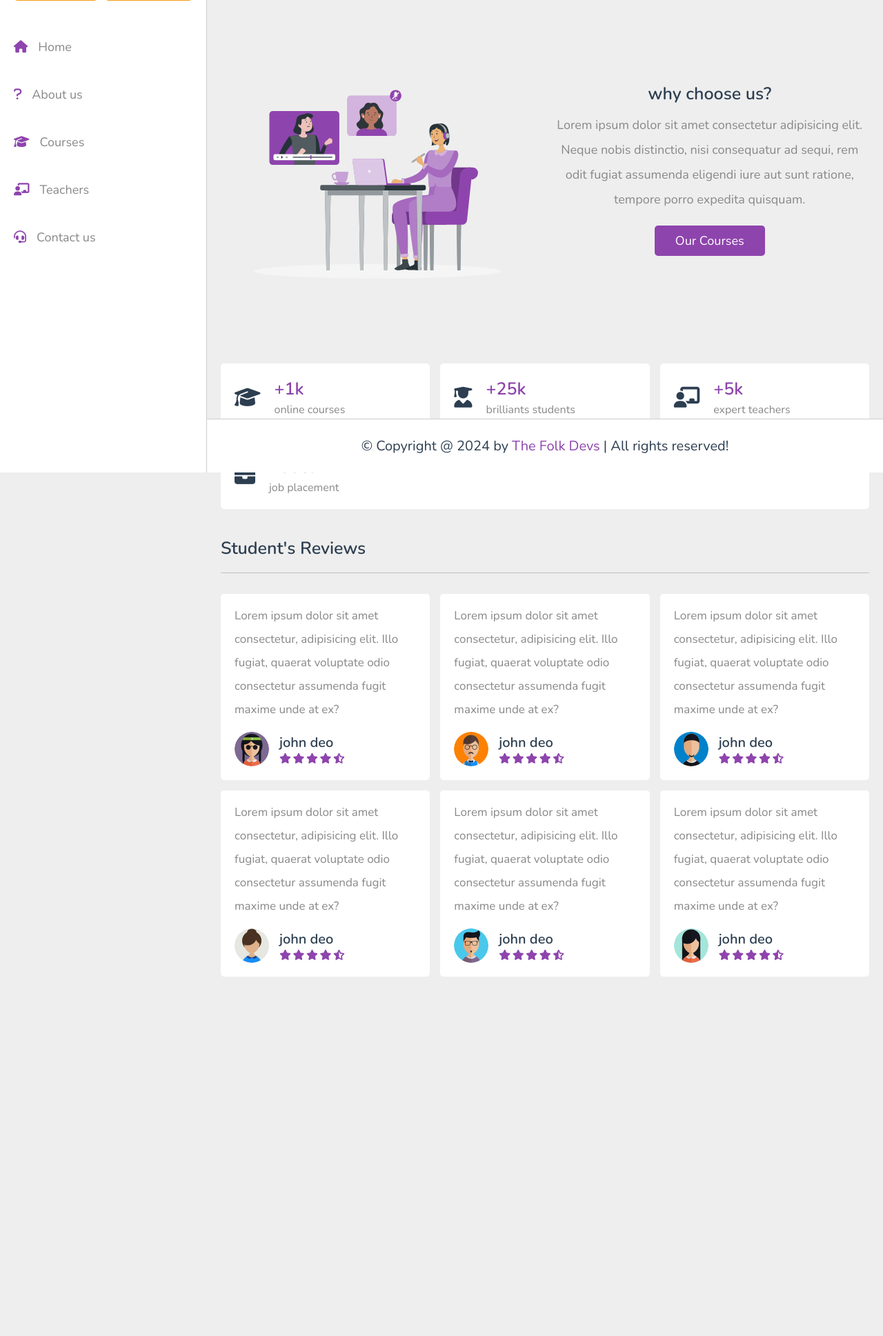
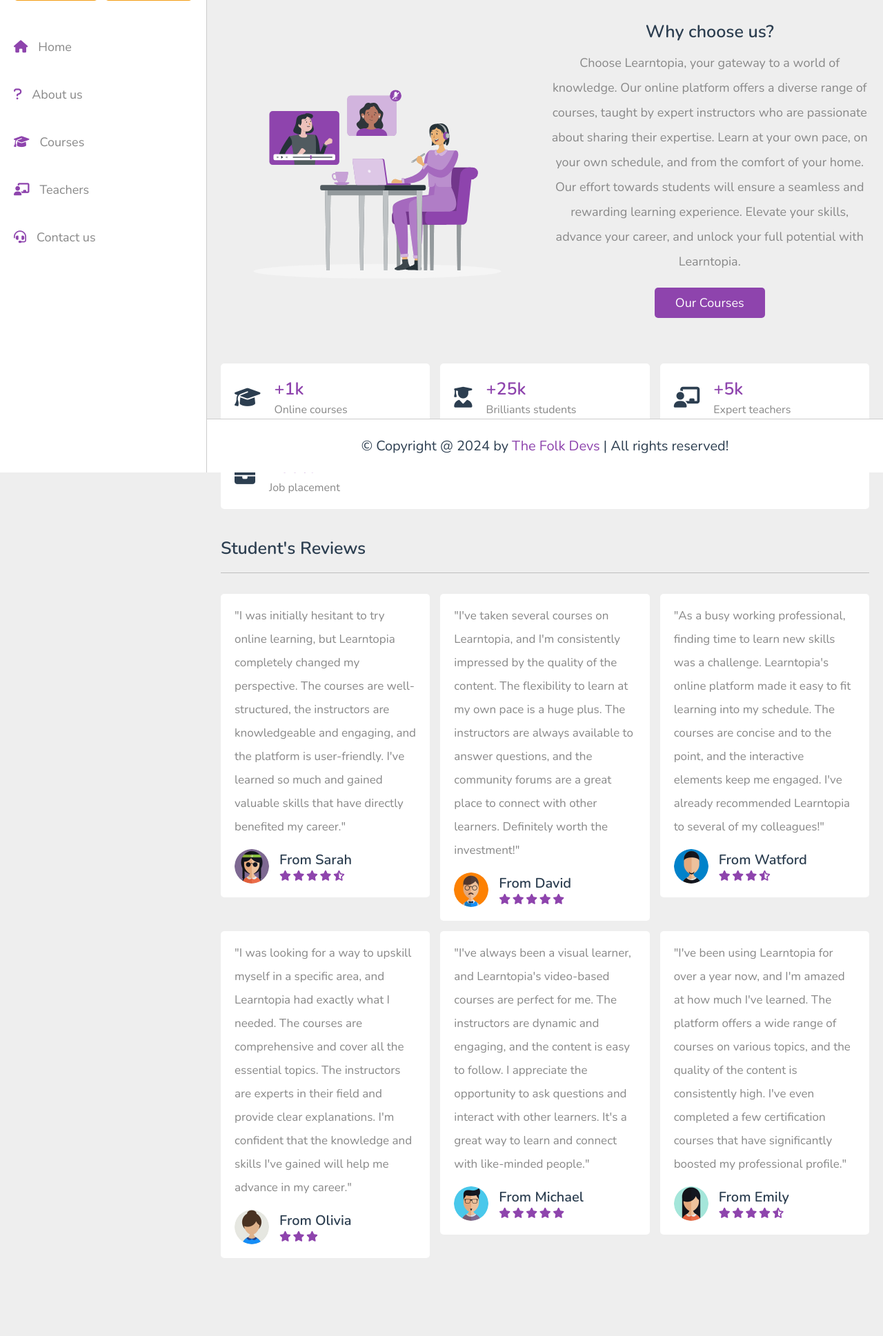
Before and after one commit to Ashik-Ahammad/learntopia, a PHP site: page /about.php in a window 1280 px wide. Shown: the part 115-2052 px from the top of the page at 69% size. Before the commit the page ends 1531 px from the top, so only its background shows below. Run offline with PHP 8.4, Linux system fonts and the light colour scheme; data that the repository does not hold is empty.

Commit message:
Bug fix 2

```diff
--- a/about.php
+++ b/about.php
@@ -40,8 +40,9 @@ if(isset($_COOKIE['user_id'])){
       </div>
 
       <div class="content">
-         <h3>why choose us?</h3>
-         <p>Lorem ipsum dolor sit amet consectetur adipisicing elit. Neque nobis distinctio, nisi consequatur ad sequi, rem odit fugiat assumenda eligendi iure aut sunt ratione, tempore porro expedita quisquam.</p>
+         <h3>Why choose us?</h3>
+         <p>Choose Learntopia, your gateway to a world of knowledge. Our online platform offers a diverse range of courses, taught by expert instructors who are passionate about sharing their expertise. Learn at your own pace, on your own schedule, and from the comfort of your home. Our effort towards students will ensure a seamless and rewarding learning experience. Elevate your skills, advance your career, and unlock your full potential with Learntopia.
+</p>
          <a href="courses.html" class="inline-btn">our courses</a>
       </div>
 
@@ -53,7 +54,7 @@ if(isset($_COOKIE['user_id'])){
          <i class="fas fa-graduation-cap"></i>
          <div>
             <h3>+1k</h3>
-            <span>online courses</span>
+            <span>Online courses</span>
          </div>
       </div>
 
@@ -61,7 +62,7 @@ if(isset($_COOKIE['user_id'])){
          <i class="fas fa-user-graduate"></i>
          <div>
             <h3>+25k</h3>
-            <span>brilliants students</span>
+            <span>Brilliants students</span>
          </div>
       </div>
 
@@ -69,7 +70,7 @@ if(isset($_COOKIE['user_id'])){
          <i class="fas fa-chalkboard-user"></i>
          <div>
             <h3>+5k</h3>
-            <span>expert teachers</span>
+            <span>Expert teachers</span>
          </div>
       </div>
 
@@ -77,7 +78,7 @@ if(isset($_COOKIE['user_id'])){
          <i class="fas fa-briefcase"></i>
          <div>
             <h3>100%</h3>
-            <span>job placement</span>
+            <span>Job placement</span>
          </div>
       </div>
 
@@ -91,16 +92,16 @@ if(isset($_COOKIE['user_id'])){
 
 <section class="reviews">
 
-   <h1 class="heading">student's reviews</h1>
+   <h1 class="heading">Student's reviews</h1>
 
    <div class="box-container">
 
       <div class="box">
-         <p>Lorem ipsum dolor sit amet consectetur, adipisicing elit. Illo fugiat, quaerat voluptate odio consectetur assumenda fugit maxime unde at ex?</p>
+         <p>"I was initially hesitant to try online learning, but Learntopia completely changed my perspective. The courses are well-structured, the instructors are knowledgeable and engaging, and the platform is user-friendly. I've learned so much and gained valuable skills that have directly benefited my career."</p>
          <div class="user">
             <img src="images/pic-2.jpg" alt="">
             <div>
-               <h3>john deo</h3>
+               <h3>From Sarah</h3>
                <div class="stars">
                   <i class="fas fa-star"></i>
                   <i class="fas fa-star"></i>
@@ -113,13 +114,30 @@ if(isset($_COOKIE['user_id'])){
       </div>
 
       <div class="box">
-         <p>Lorem ipsum dolor sit amet consectetur, adipisicing elit. Illo fugiat, quaerat voluptate odio consectetur assumenda fugit maxime unde at ex?</p>
+         <p>"I've taken several courses on Learntopia, and I'm consistently impressed by the quality of the content. The flexibility to learn at my own pace is a huge plus. The instructors are always available to answer questions, and the community forums are a great place to connect with other learners. Definitely worth the investment!"</p>
          <div class="user">
             <img src="images/pic-3.jpg" alt="">
             <div>
-               <h3>john deo</h3>
+               <h3>From David</h3>
                <div class="stars">
                   <i class="fas fa-star"></i>
+                  <i class="fas fa-star"></i>
+                  <i class="fas fa-star"></i>
+                  <i class="fas fa-star"></i>
+                  <i class="fas fa-star"></i>
+
+               </div>
+            </div>
+         </div>
+      </div>
+
+      <div class="box">
+         <p>"As a busy working professional, finding time to learn new skills was a challenge. Learntopia's online platform made it easy to fit learning into my schedule. The courses are concise and to the point, and the interactive elements keep me engaged. I've already recommended Learntopia to several of my colleagues!"</p>
+         <div class="user">
+            <img src="images/pic-4.jpg" alt="">
+            <div>
+               <h3>From Watford</h3>
+               <div class="stars">
                   <i class="fas fa-star"></i>
                   <i class="fas fa-star"></i>
                   <i class="fas fa-star"></i>
@@ -130,62 +148,45 @@ if(isset($_COOKIE['user_id'])){
       </div>
 
       <div class="box">
-         <p>Lorem ipsum dolor sit amet consectetur, adipisicing elit. Illo fugiat, quaerat voluptate odio consectetur assumenda fugit maxime unde at ex?</p>
+         <p>"I was looking for a way to upskill myself in a specific area, and Learntopia had exactly what I needed. The courses are comprehensive and cover all the essential topics. The instructors are experts in their field and provide clear explanations. I'm confident that the knowledge and skills I've gained will help me advance in my career."</p>
          <div class="user">
-            <img src="images/pic-4.jpg" alt="">
+            <img src="images/pic-5.jpg" alt="">
             <div>
-               <h3>john deo</h3>
+               <h3>From Olivia</h3>
                <div class="stars">
                   <i class="fas fa-star"></i>
                   <i class="fas fa-star"></i>
                   <i class="fas fa-star"></i>
-                  <i class="fas fa-star"></i>
-                  <i class="fas fa-star-half-alt"></i>
+
                </div>
             </div>
          </div>
       </div>
 
       <div class="box">
-         <p>Lorem ipsum dolor sit amet consectetur, adipisicing elit. Illo fugiat, quaerat voluptate odio consectetur assumenda fugit maxime unde at ex?</p>
+         <p>"I've always been a visual learner, and Learntopia's video-based courses are perfect for me. The instructors are dynamic and engaging, and the content is easy to follow. I appreciate the opportunity to ask questions and interact with other learners. It's a great way to learn and connect with like-minded people."</p>
          <div class="user">
-            <img src="images/pic-5.jpg" alt="">
+            <img src="images/pic-6.jpg" alt="">
             <div>
-               <h3>john deo</h3>
+               <h3>From Michael</h3>
                <div class="stars">
                   <i class="fas fa-star"></i>
                   <i class="fas fa-star"></i>
                   <i class="fas fa-star"></i>
                   <i class="fas fa-star"></i>
-                  <i class="fas fa-star-half-alt"></i>
+                  <i class="fas fa-star"></i>
+
                </div>
             </div>
          </div>
       </div>
 
       <div class="box">
-         <p>Lorem ipsum dolor sit amet consectetur, adipisicing elit. Illo fugiat, quaerat voluptate odio consectetur assumenda fugit maxime unde at ex?</p>
-         <div class="user">
-            <img src="images/pic-6.jpg" alt="">
-            <div>
-               <h3>john deo</h3>
-               <div class="stars">
-                  <i class="fas fa-star"></i>
-                  <i class="fas fa-star"></i>
-                  <i class="fas fa-star"></i>
-                  <i class="fas fa-star"></i>
-                  <i class="fas fa-star-half-alt"></i>
-               </div>
-            </div>
-         </div>
-      </div>
-
-      <div class="box">
-         <p>Lorem ipsum dolor sit amet consectetur, adipisicing elit. Illo fugiat, quaerat voluptate odio consectetur assumenda fugit maxime unde at ex?</p>
+         <p>"I've been using Learntopia for over a year now, and I'm amazed at how much I've learned. The platform offers a wide range of courses on various topics, and the quality of the content is consistently high. I've even completed a few certification courses that have significantly boosted my professional profile."</p>
          <div class="user">
             <img src="images/pic-7.jpg" alt="">
             <div>
-               <h3>john deo</h3>
+               <h3>From Emily</h3>
                <div class="stars">
                   <i class="fas fa-star"></i>
                   <i class="fas fa-star"></i>
--- a/comments.php
+++ b/comments.php
@@ -81,7 +81,7 @@ if(isset($_POST['update_now'])){
    <h1 class="heading">edti comment</h1>
    <form action="" method="post">
       <input type="hidden" name="update_id" value="<?= $fetch_edit_comment['id']; ?>">
-      <textarea name="update_box" class="box" maxlength="1000" required placeholder="please enter your comment" cols="30" rows="10"><?= $fetch_edit_comment['comment']; ?></textarea>
+      <textarea name="update_box" class="box" maxlength="1000" required placeholder="Please enter your comment" cols="30" rows="10"><?= $fetch_edit_comment['comment']; ?></textarea>
       <div class="flex">
          <a href="comments.php" class="inline-option-btn">cancel edit</a>
          <input type="submit" value="update now" name="update_now" class="inline-btn">
@@ -146,7 +146,7 @@ if(isset($_POST['update_now'])){
 
 
 
-<?php include 'components/footer.php'; ?>
+
 
 <!-- custom js file link  -->
 <script src="js/script.js"></script>
--- a/courses.php
+++ b/courses.php
@@ -82,7 +82,6 @@ if(isset($_COOKIE['user_id'])){
 
 
 
-<?php include 'components/footer.php'; ?>
 
 <!-- custom js file link  -->
 <script src="js/script.js"></script>
--- a/home.php
+++ b/home.php
@@ -76,7 +76,7 @@ $total_bookmarked = $select_bookmark->rowCount();
       ?>
 
       <div class="box">
-         <h3 class="title">top categories</h3>
+         <h3 class="title">Top categories</h3>
          <div class="flex">
             <a href="search_course.php?"><i class="fas fa-code"></i><span>Development</span></a>
             <a href="#"><i class="fas fa-chart-simple"></i><span>Business</span></a>
@@ -90,7 +90,7 @@ $total_bookmarked = $select_bookmark->rowCount();
       </div>
 
       <div class="box">
-         <h3 class="title">popular topics</h3>
+         <h3 class="title">Popular topics</h3>
          <div class="flex">
             <a href="#"><i class="fab fa-html5"></i><span>HTML</span></a>
             <a href="#"><i class="fab fa-css3"></i><span>CSS</span></a>
--- a/register.php
+++ b/register.php
@@ -83,9 +83,9 @@ if(isset($_POST['submit'])){
       <div class="flex">
          <div class="col">
             <p>Your name <span>*</span></p>
-            <input type="text" name="name" placeholder="ter your name" maxlength="50" required class="box">
+            <input type="text" name="name" placeholder="Enter your name" maxlength="50" required class="box">
             <p>Your email <span>*</span></p>
-            <input type="email" name="email" placeholder="enter Your email" maxlength="50" required class="box">
+            <input type="email" name="email" placeholder="Enter Your email" maxlength="50" required class="box">
          </div>
          <div class="col">
             <p>Your password <span>*</span></p>
--- a/teachers.php
+++ b/teachers.php
@@ -43,8 +43,8 @@ if(isset($_COOKIE['user_id'])){
    <div class="box-container">
 
       <div class="box offer">
-         <h3>become a tutor</h3>
-         <p>Lorem ipsum dolor sit, amet consectetur adipisicing elit. Laborum, magnam!</p>
+         <h3>Become a tutor!</h3>
+         <p>Join our platform and share your expertise with students worldwide. Help them achieve their academic goals and unlock their full potential.</p>
          <a href="admin/register.php" class="inline-btn">get started</a>
       </div>
 
```
Also changed, not shown: admin/update.php (+11 -11 lines), bookmark.php (+3 -4 lines), contact.php (+11 -11 lines), likes.php (+3 -4 lines), profile.php (+15 -2 lines), search_tutor.php (+23 -2 lines), update.php (+7 -7 lines).
